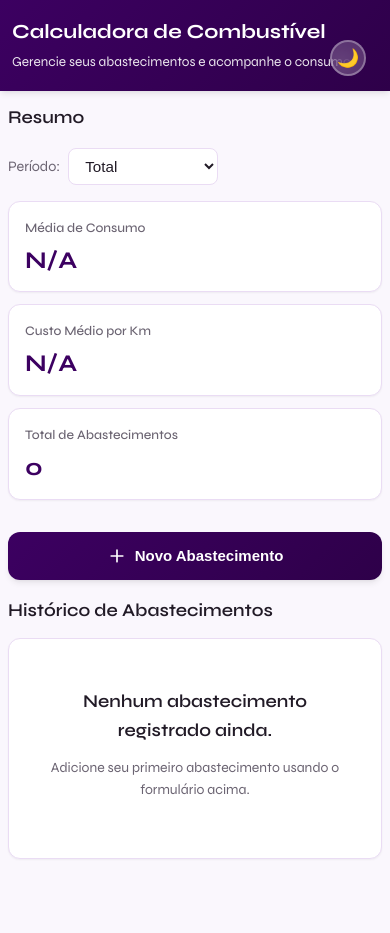
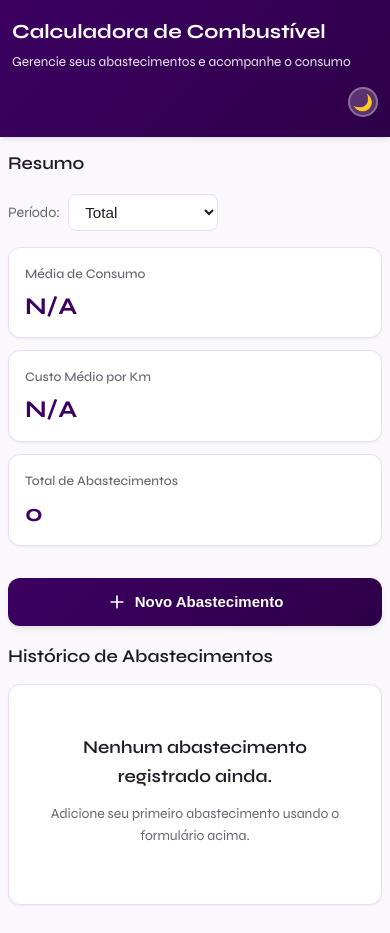
Before and after one commit to caioalcantaradev/calculadora-de-combustivel, a React (Vite) app: page / in a window 390 px wide. Before the commit the page ends 887 px from the top, so only its background shows below. Built offline with nearby package versions, Linux system fonts and the light colour scheme.

Commit message:
fix(header): evita sobreposição do botão de tema no mobile

```diff
--- a/src/styles/Header.css
+++ b/src/styles/Header.css
@@ -45,9 +45,9 @@
   background: rgba(255, 255, 255, 0.2);
   border: 2px solid rgba(255, 255, 255, 0.3);
   border-radius: 50%;
-  width: 44px;
-  height: 44px;
-  font-size: 1.5rem;
+  width: 40px;
+  height: 40px;
+  font-size: 1.25rem;
   cursor: pointer;
   display: flex;
   align-items: center;
@@ -73,7 +73,9 @@
   }
 
   .header-content {
-    gap: 0.75rem;
+    flex-direction: column; /* força quebra de linha entre texto e botão */
+    align-items: flex-start;
+    gap: 0.5rem;
   }
 
   .header-title {
@@ -82,12 +84,15 @@
 
   .header-subtitle {
     font-size: 0.9rem;
+    width: 100%;
   }
 
   .theme-toggle {
-    width: 40px;
-    height: 40px;
-    font-size: 1.25rem;
+    width: 36px;
+    height: 36px;
+    font-size: 1.1rem;
+    align-self: flex-end; /* fica abaixo e alinhado à direita */
+    margin-top: 0.25rem;
   }
 }
 
@@ -99,7 +104,7 @@
   .header-content {
     flex-direction: column;
     align-items: flex-start;
-    gap: 1rem;
+    gap: 0.75rem;
   }
 
   .header-title {
@@ -111,15 +116,11 @@
   }
 
   .theme-toggle {
-    position: absolute;
-    top: 1.25rem;
-    right: 0.75rem;
-    width: 36px;
-    height: 36px;
-    font-size: 1.125rem;
-  }
-
-  .header-container {
-    position: relative;
+    position: static;
+    align-self: flex-end;
+    width: 30px;
+    height: 30px;
+    font-size: 1rem;
+    margin-top: 0.25rem;
   }
 }
```
